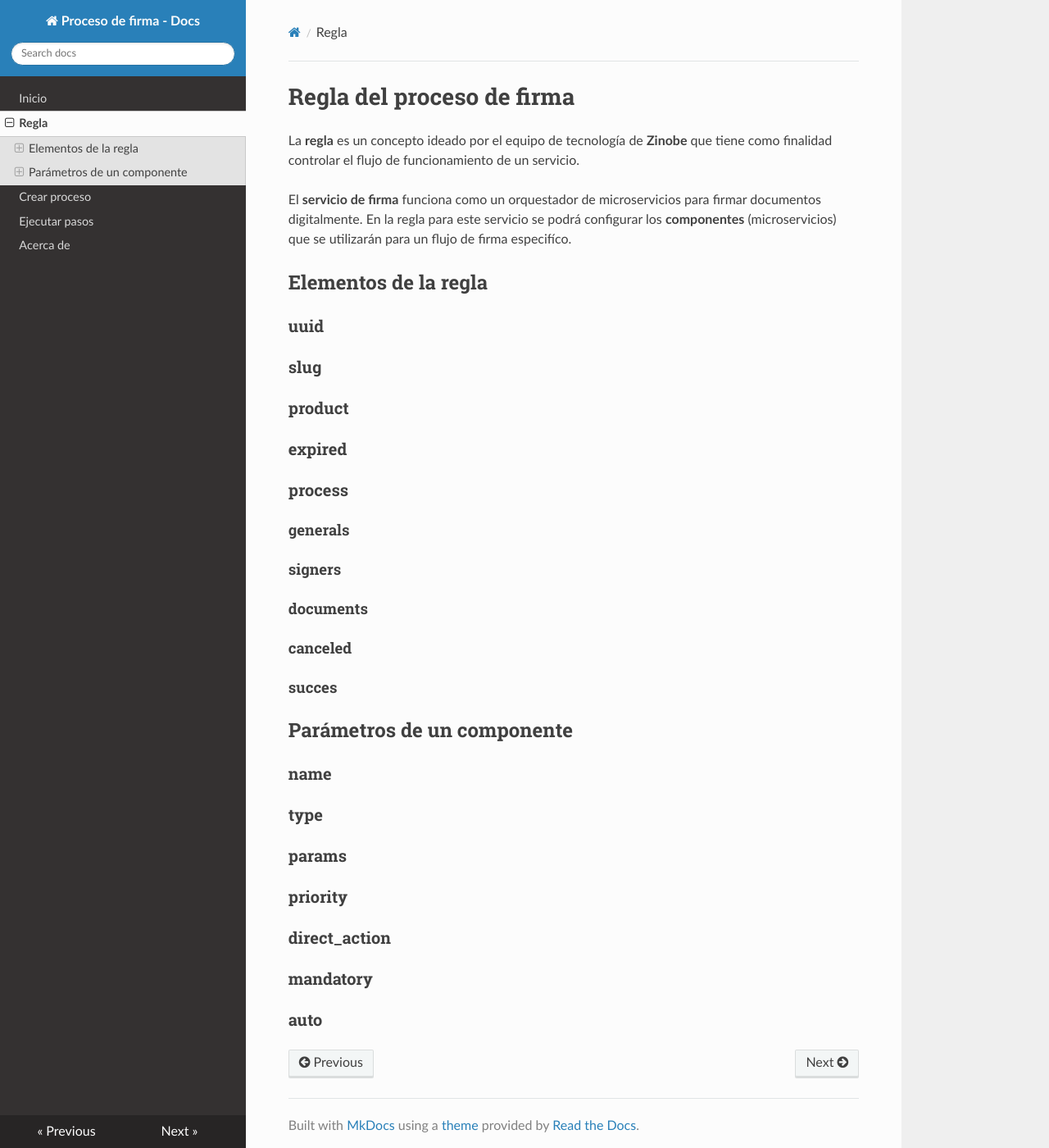
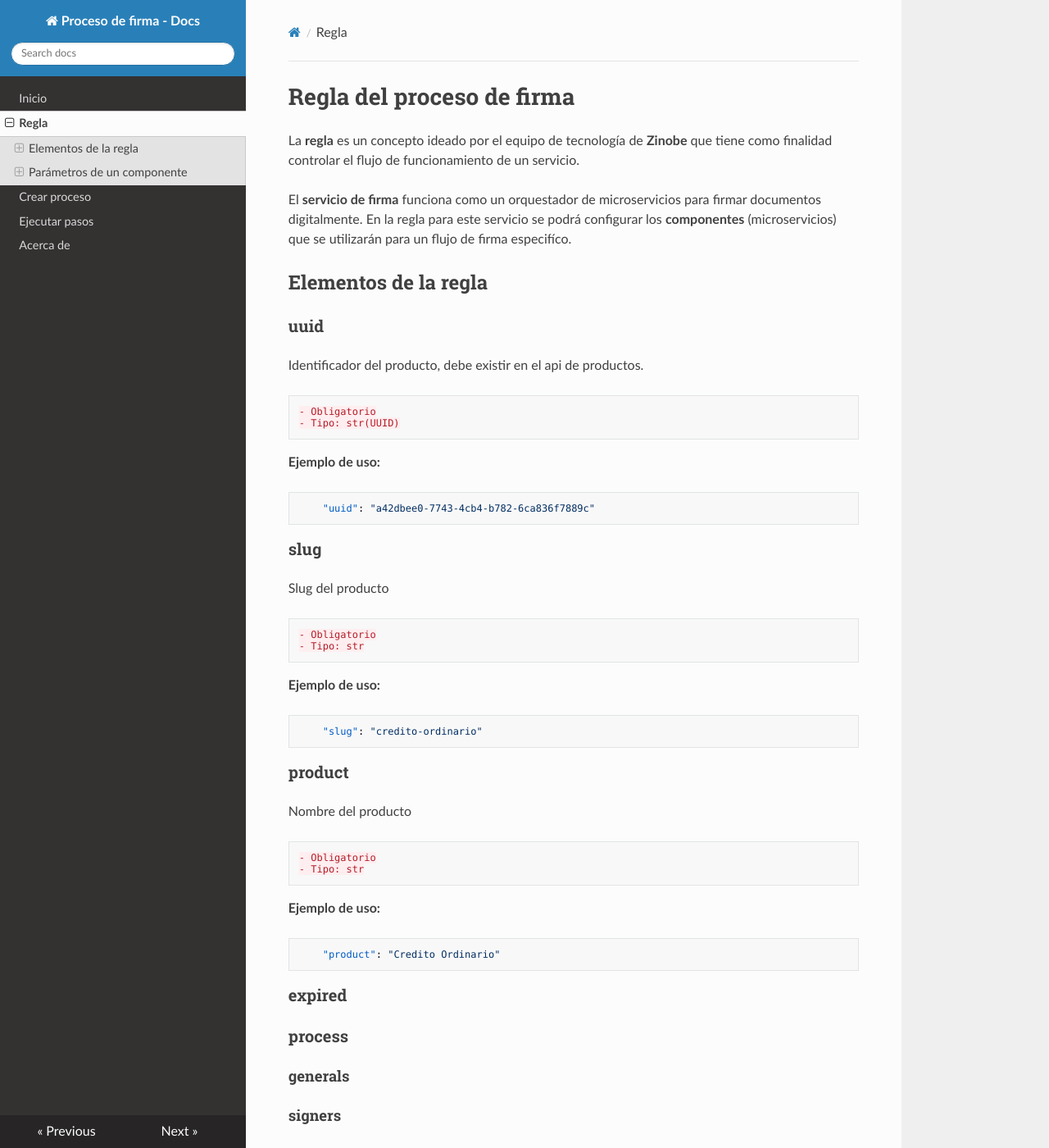
Before and after one commit to SandoDev/SandoDev-docs-sign-process, an MkDocs documentation site: the page built from docs/rule.md, in a window 1280 px wide and 1400 px high. Shown: the whole window at 82% size. Built offline with MkDocs 1.6.1, drawn with Linux system fonts in a browser that asks for light colours; nearby versions of some CDN libraries.

Commit message:
update elements

````diff
--- a/docs/rule.md
+++ b/docs/rule.md
@@ -7,8 +7,38 @@ El **servicio de firma** funciona como un orquestador de microservicios para fir
 ## Elementos de la regla
 
 ### uuid
+Identificador del producto, debe existir en el api de productos.
+
+    - Obligatorio
+    - Tipo: str(UUID)
+
+**Ejemplo de uso:**
+```json
+    "uuid": "a42dbee0-7743-4cb4-b782-6ca836f7889c"
+```
+
 ### slug
+Slug del producto
+
+    - Obligatorio
+    - Tipo: str
+
+**Ejemplo de uso:**
+```json
+    "slug": "credito-ordinario"
+```
+
 ### product
+Nombre del producto
+
+    - Obligatorio
+    - Tipo: str
+
+**Ejemplo de uso:**
+```json
+    "product": "Credito Ordinario"
+```
+
 ### expired
 ### process
 #### generals
````
